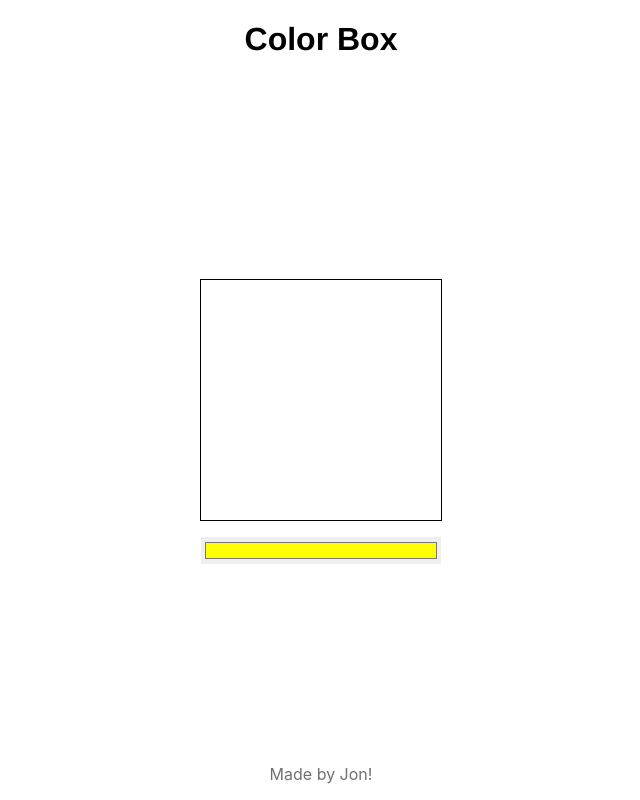
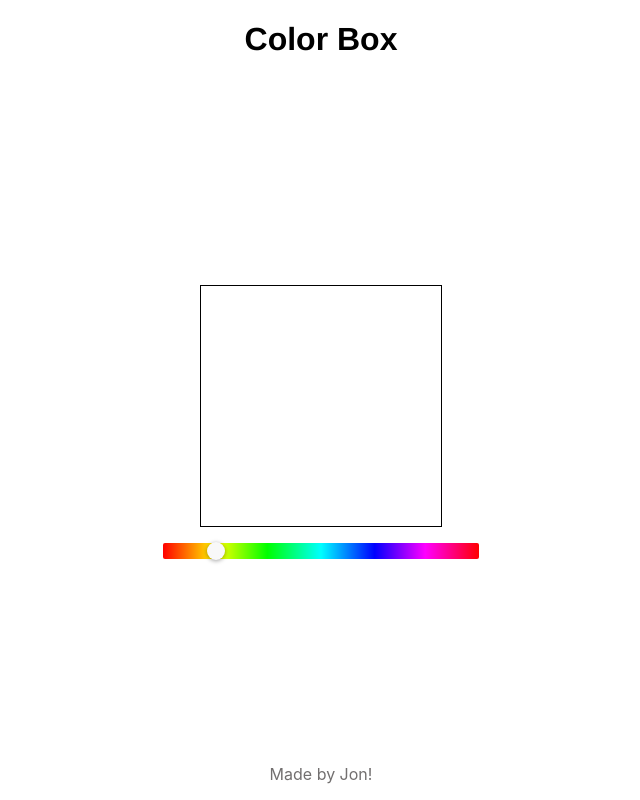
Before and after one commit to gr8fuldwg/color-box, a React (Create React App) app: page / in a window 1280 px wide. Shown: the whole page, without its empty margins (319-959 px from the left). Built offline with nearby package versions, Linux system fonts and the light colour scheme.

Commit message:
added external selector

```diff
--- a/package.json
+++ b/package.json
@@ -4,6 +4,7 @@
   "private": true,
   "dependencies": {
     "react": "^16.6.0",
+    "react-color": "^2.14.1",
     "react-dom": "^16.6.0",
     "react-scripts": "2.1.0"
   },
--- a/src/App.js
+++ b/src/App.js
@@ -1,5 +1,5 @@
 import React, { Component } from 'react';
-
+import {HuePicker} from 'react-color';
 import './App.css';
 
 class App extends Component {
@@ -12,9 +12,9 @@
     this.onColorSelect = this.onColorSelect.bind(this);
     this.changeBackground = this.changeBackground.bind(this);
   }
-  onColorSelect(event) {
+  onColorSelect(color, event) {
     this.setState({
-      selectedColor: event.target.value
+      selectedColor: color.hex
     });
   }
 
@@ -34,10 +34,8 @@
         </header>
         <main className="App-main">
           <div className="box" onClick={this.changeBackground} style={boxStyles}></div>
-          <input type="color"
-            value={this.state.selectedColor}
-            onChange={this.onColorSelect}
-            className="color-selector" />
+          <HuePicker onChange={this.onColorSelect} color={this.state.selectedColor} />
+
         </main>
         <footer className="App-footer">
           <p>Made by Jon!</p>
```
Also changed, not shown: 1 other file (tests, documents, lock files or other folders).
